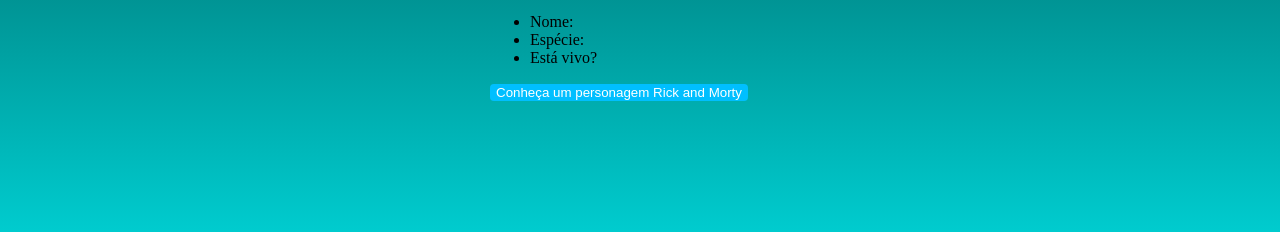
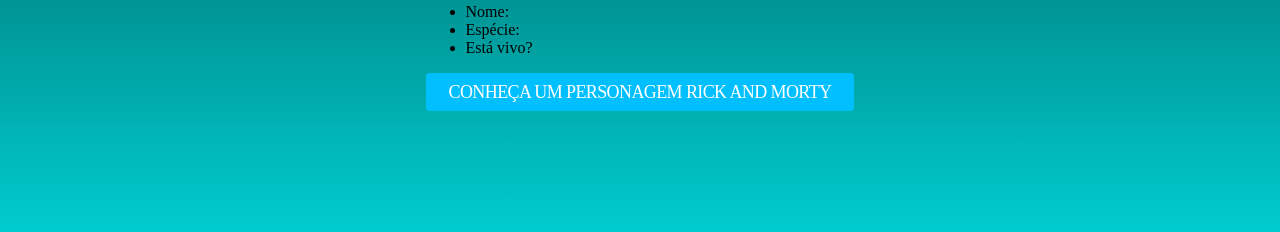
Before and after one commit to HenriqueAt123/minicurso, a plain HTML site: page index.html in a window 1280 px wide. Shown: the part 518-750 px from the top of the page. Drawn offline with Linux system fonts and the light colour scheme.

Commit message:
Implementar estilopara o botão

```diff
--- a/Style.css
+++ b/Style.css
@@ -30,4 +30,12 @@
         border: none;
         border-radius: 4px;
         color: white;
+        font-family: EuclidBold;
+        font-size: 18px;
+        font-weight: 500;
+        letter-spacing: -0.6px;
+        line-height: 20px;
+        text-transform: uppercase;
+        padding: 9px 23px;
+
     }
```
